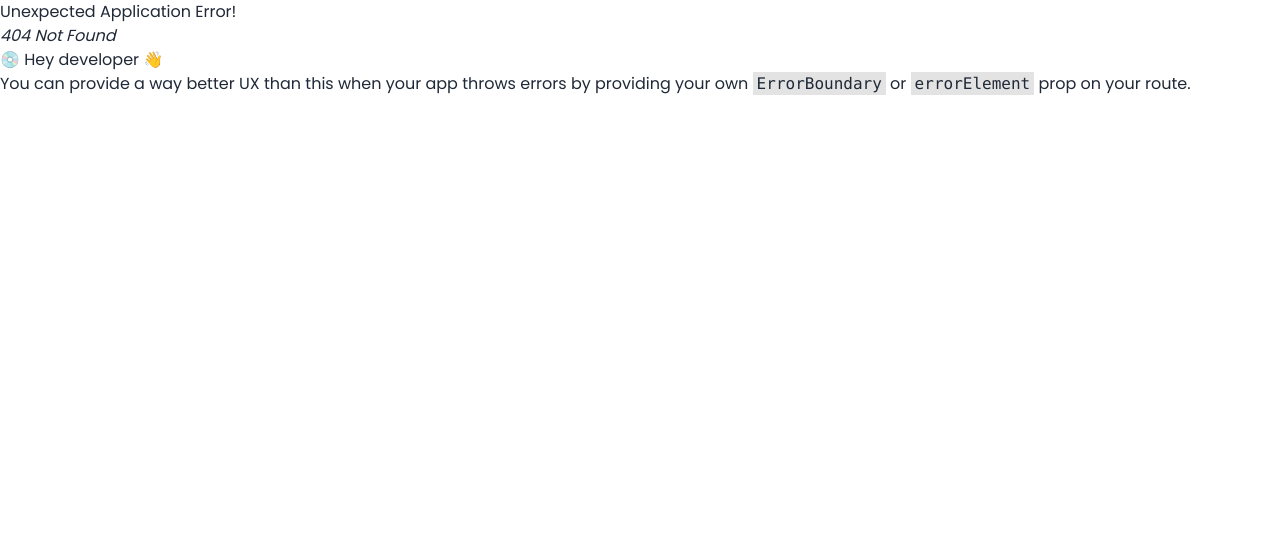
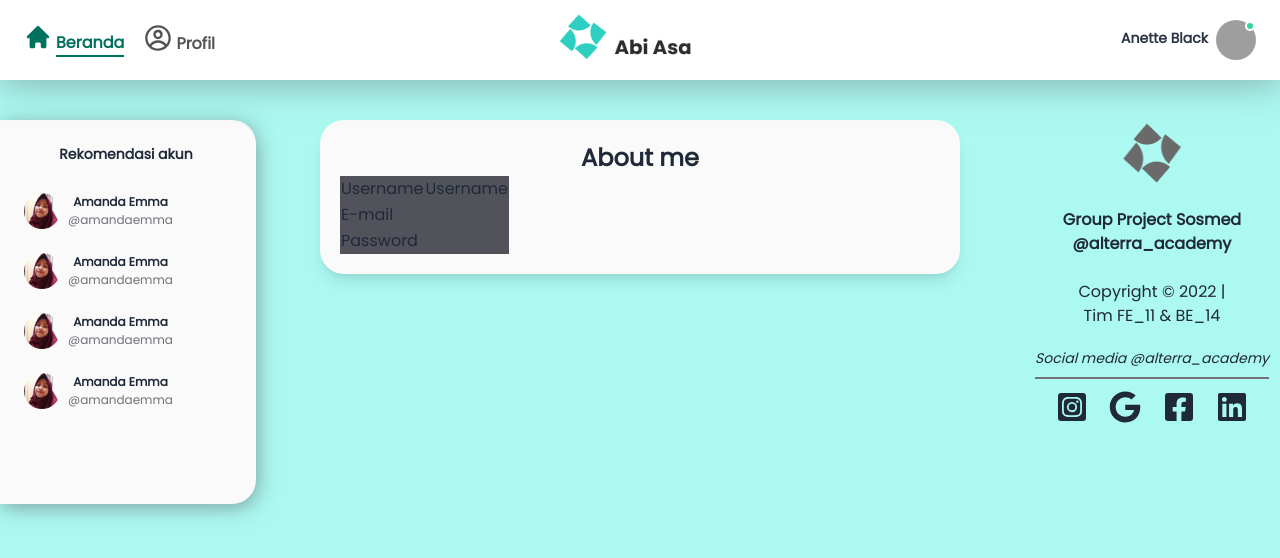
Before and after one commit to prysciladinda/Social-Media-Apps, a React (Vite) app: page /aboutme in a window 1280 px wide. Before the commit this address had no page. Shown: the top 558 px of the page. Built offline with nearby package versions, Linux system fonts and the light colour scheme; grey boxes are pictures that could not be loaded; a web font is replaced by a local one.

Commit message:
build: make aboutme page

```diff
--- /dev/null
+++ b/src/pages/aboutme.tsx
@@ -0,0 +1,57 @@
+import Footer from "../components/footer";
+import Layout from "../components/Layout";
+import Navbar from "../components/navbar";
+import SideNav from "../components/sideNav";
+
+const Aboutme = () => {
+  return (
+    <Layout>
+      <Navbar />
+      <div className="grid grid-cols-12 mt-10">
+        <div className="col-span-3">
+          <SideNav />
+        </div>
+        <div className="col-span-6">
+          <div className="w-full bg-zinc-50 rounded-3xl shadow-lg text-center p-5">
+            <p className="text-[24px] font-bold">About me</p>
+
+            <table>
+              <tbody className="w-20 bg-zinc-600 ">
+                <tr className="text-left">
+                  <td>Username</td>
+                  <td>Username</td>
+                </tr>
+                <tr className="text-left">
+                  <td>E-mail</td>
+                  <td></td>
+                </tr>
+                <tr className="text-left">
+                  <td>Password</td>
+                  <td></td>
+                </tr>
+              </tbody>
+            </table>
+
+            {/* <div className="flex flex-col">
+              <ul className="list-none">
+                <li>Username</li>
+                <li>E-mail</li>
+                <li>Password</li>
+              </ul>
+              <ul>
+                <li>Username</li>
+                <li>E-mail</li>
+                <li>Password</li>
+              </ul>
+            </div> */}
+          </div>
+        </div>
+        <div className="col-span-3">
+          <Footer />
+        </div>
+      </div>
+    </Layout>
+  );
+};
+
+export default Aboutme;
--- a/src/routes/index.tsx
+++ b/src/routes/index.tsx
@@ -5,6 +5,7 @@ import {
 } from "react-router-dom";
 import Beranda from "../pages";
 import Detail from "../pages/detail";
+import Aboutme from "../pages/aboutme";
 
 const router = createBrowserRouter([
   {
@@ -15,6 +16,10 @@ const router = createBrowserRouter([
     path: "/detail",
     element: <Detail />,
   },
+  {
+    path: "/aboutme",
+    element: <Aboutme />,
+  },
 ]);
 
 const App = () => {
```
